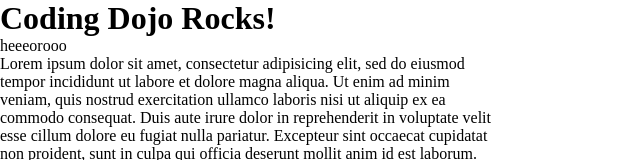
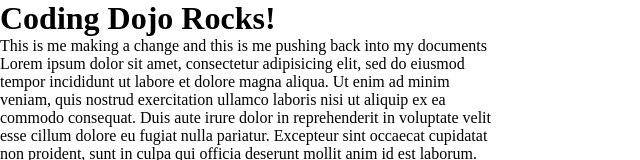
Before and after one commit to devanwong/basic_repo, a plain HTML site: page index.html in a window 1280 px wide. Shown: the top 160 px of the page, without its empty margins (0-640 px from the left). Drawn offline with Linux system fonts and the light colour scheme.

Commit message:
another change to see if i get it

```diff
--- a/index.html
+++ b/index.html
@@ -6,7 +6,7 @@
 <body>
 
 <h1> Coding Dojo Rocks! </h1>
-<p>heeeorooo</p>
+<p>This is me making a change and this is me pushing back into my documents </p>
 <p> Lorem ipsum dolor sit amet, consectetur adipisicing elit, sed do eiusmod
 tempor incididunt ut labore et dolore magna aliqua. Ut enim ad minim veniam,
 quis nostrud exercitation ullamco laboris nisi ut aliquip ex ea commodo
```
